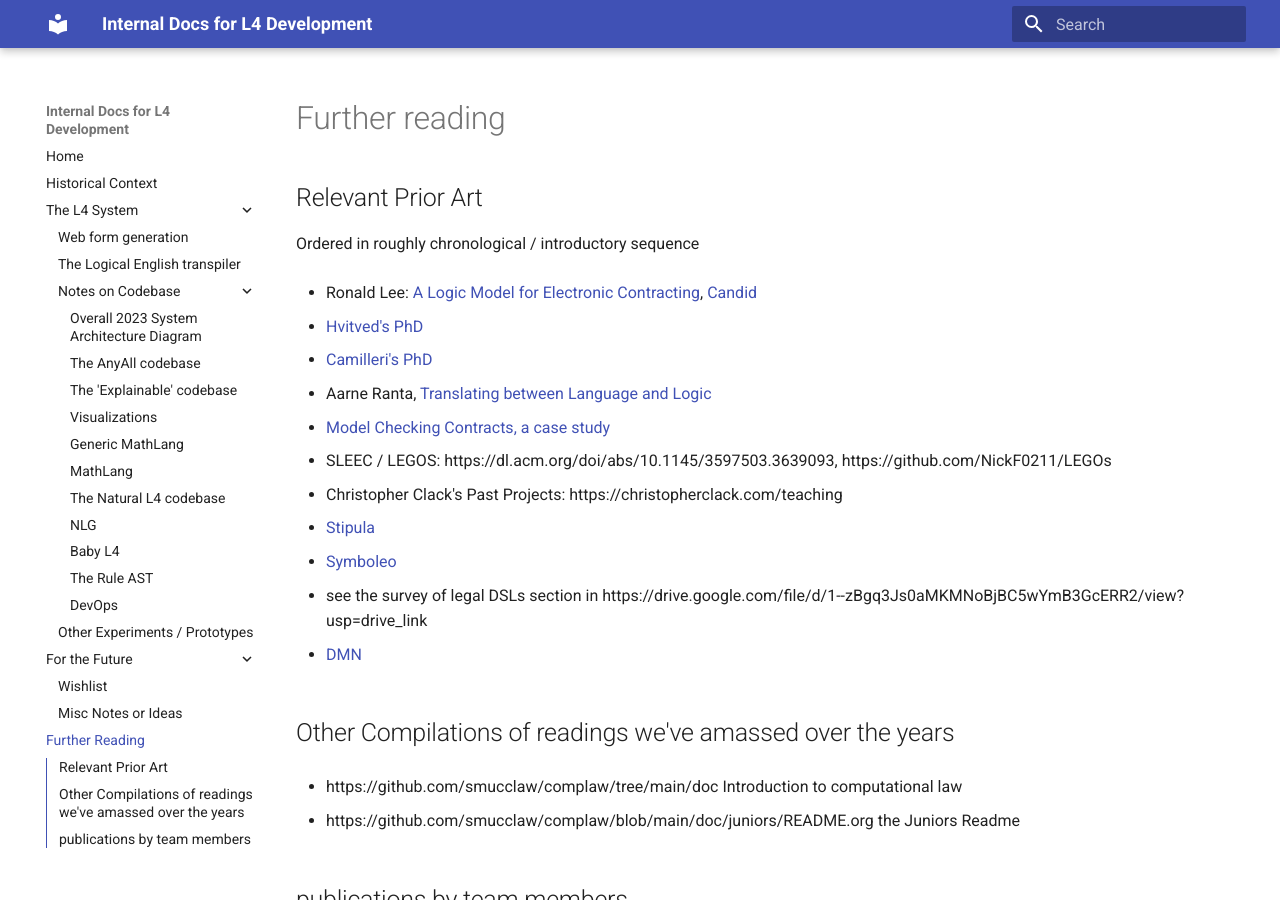
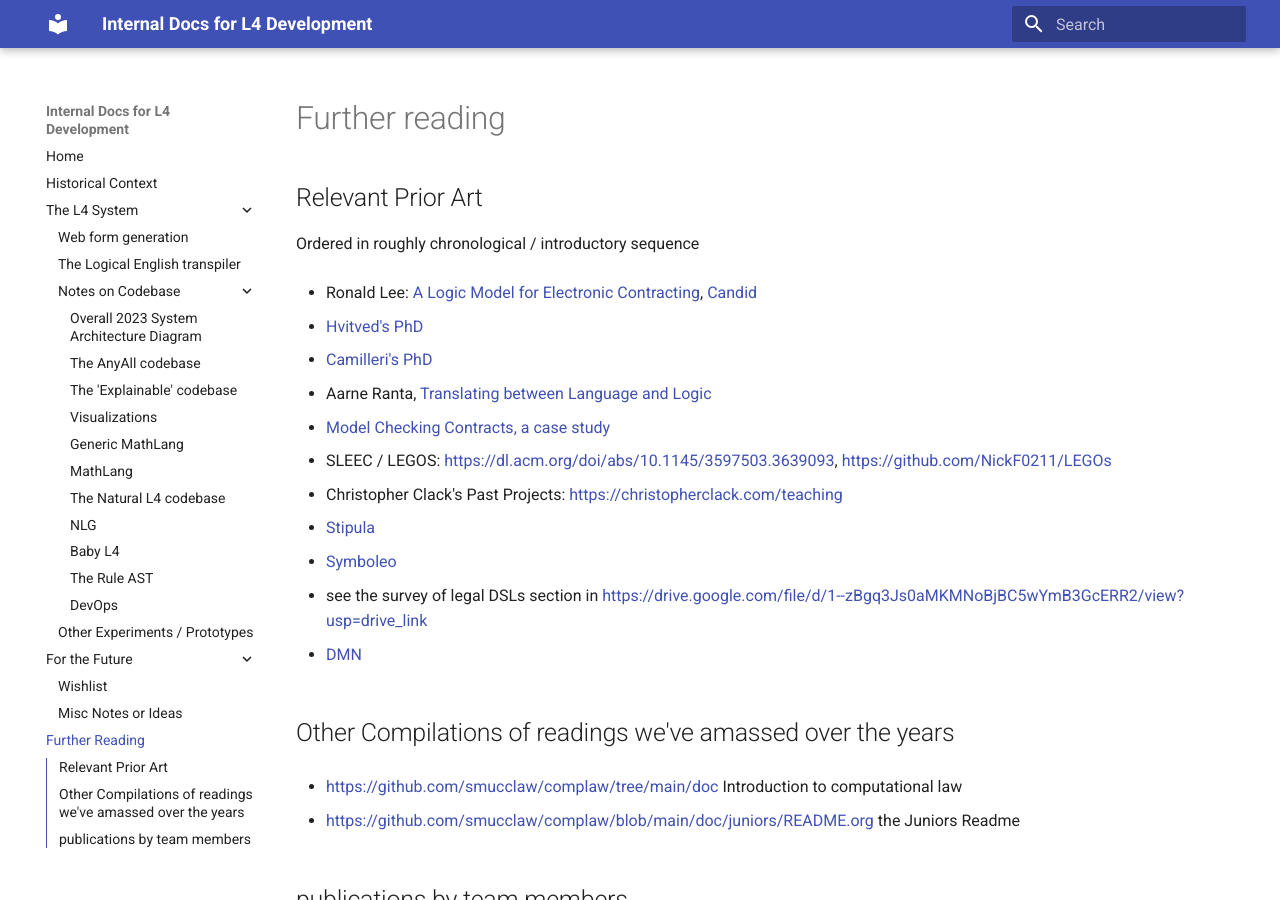
Before and after one commit to smucclaw/internal_docs, an MkDocs documentation site: the page built from docs/further_reading.md, in a window 1280 px wide and 900 px high. Built offline with MkDocs 1.6.1 and Material for MkDocs 9.7.7, drawn with Linux system fonts in a browser that asks for light colours.

```diff
--- a/docs/further_reading.md
+++ b/docs/further_reading.md
@@ -4,33 +4,33 @@
 
 Ordered in roughly chronological / introductory sequence
 
-  - Ronald Lee: [A Logic Model for Electronic Contracting](https://drive.google.com/file/d/1G6m1cDqu2JuVh3ySEfM-5PfiWZ90TvbO/view?usp=drive_link), [Candid](https://drive.google.com/file/d/1K8bZP8GphlT_YX7kR-nadVwcxNHMswTe/view?usp=drive_link)
+- Ronald Lee: [A Logic Model for Electronic Contracting](https://drive.google.com/file/d/1G6m1cDqu2JuVh3ySEfM-5PfiWZ90TvbO/view?usp=drive_link), [Candid](https://drive.google.com/file/d/1K8bZP8GphlT_YX7kR-nadVwcxNHMswTe/view?usp=drive_link)
 
-  - [Hvitved's PhD](https://drive.google.com/file/d/1sLmVMZqHhQDzj8dikKt-8CNemF-nGCn1/view?usp=drive_link)
+- [Hvitved's PhD](https://drive.google.com/file/d/1sLmVMZqHhQDzj8dikKt-8CNemF-nGCn1/view?usp=drive_link)
 
-  - [Camilleri's PhD](https://drive.google.com/file/d/15qyDzov2_Ohr4iK7xiFR_5hI49stcrHJ/view?usp=drive_link)
+- [Camilleri's PhD](https://drive.google.com/file/d/15qyDzov2_Ohr4iK7xiFR_5hI49stcrHJ/view?usp=drive_link)
 
-  - Aarne Ranta, [Translating between Language and Logic](https://drive.google.com/file/d/1q__9Dw_u0wTF5At7CvvsLp9Y6h2KFfZB/view?usp=drive_link)
+- Aarne Ranta, [Translating between Language and Logic](https://drive.google.com/file/d/1q__9Dw_u0wTF5At7CvvsLp9Y6h2KFfZB/view?usp=drive_link)
 
-  - [Model Checking Contracts, a case study](https://drive.google.com/file/d/1a9ptQlFHvHWjZr7SLsl01HHH-f1xAWJG/view?usp=drive_link)
+- [Model Checking Contracts, a case study](https://drive.google.com/file/d/1a9ptQlFHvHWjZr7SLsl01HHH-f1xAWJG/view?usp=drive_link)
 
-  - SLEEC / LEGOS: https://dl.acm.org/doi/abs/10.1145/3597503.3639093, https://github.com/NickF0211/LEGOs
+- SLEEC / LEGOS: <https://dl.acm.org/doi/abs/10.1145/3597503.3639093>, <https://github.com/NickF0211/LEGOs>
 
-  - Christopher Clack's Past Projects: https://christopherclack.com/teaching
+- Christopher Clack's Past Projects: <https://christopherclack.com/teaching>
 
-  - [Stipula](https://cris.unibo.it/handle/11585/896616)
+- [Stipula](https://cris.unibo.it/handle/11585/896616)
 
-  - [Symboleo](https://drive.google.com/file/d/1lY9Nnn9NfjWp1j4ji6_NmkcQcKOXcJR6/view?usp=drive_link)
+- [Symboleo](https://drive.google.com/file/d/1lY9Nnn9NfjWp1j4ji6_NmkcQcKOXcJR6/view?usp=drive_link)
 
-  - see the survey of legal DSLs section in https://drive.google.com/file/d/1--zBgq3Js0aMKMNoBjBC5wYmB3GcERR2/view?usp=drive_link
+- see the survey of legal DSLs section in <https://drive.google.com/file/d/1--zBgq3Js0aMKMNoBjBC5wYmB3GcERR2/view?usp=drive_link>
 
-  - [DMN](https://camunda.com/dmn/)
+- [DMN](https://camunda.com/dmn/)
 
 ## Other Compilations of readings we've amassed over the years
 
-  - https://github.com/smucclaw/complaw/tree/main/doc Introduction to computational law
+- <https://github.com/smucclaw/complaw/tree/main/doc> Introduction to computational law
 
-  - https://github.com/smucclaw/complaw/blob/main/doc/juniors/README.org the Juniors Readme
+- <https://github.com/smucclaw/complaw/blob/main/doc/juniors/README.org> the Juniors Readme
 
 ## publications by team members
 
```
Also changed, not shown: docs/current_system/codebase/baby_L4.md (+2 -2 lines), docs/current_system/logicalenglish.md (+7 -7 lines), docs/current_system/codebase/index.md (line endings or trailing spaces).
